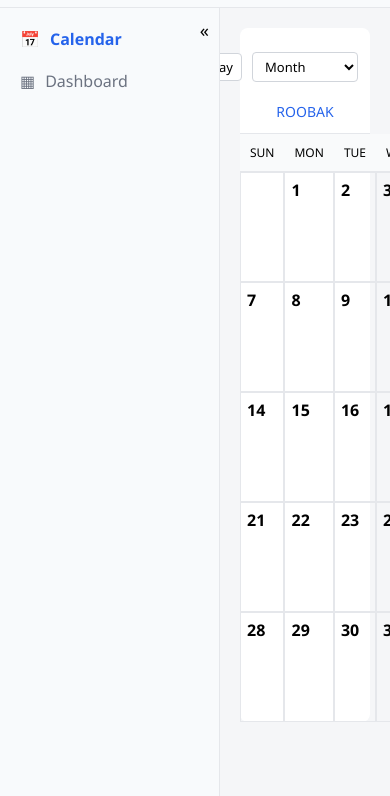
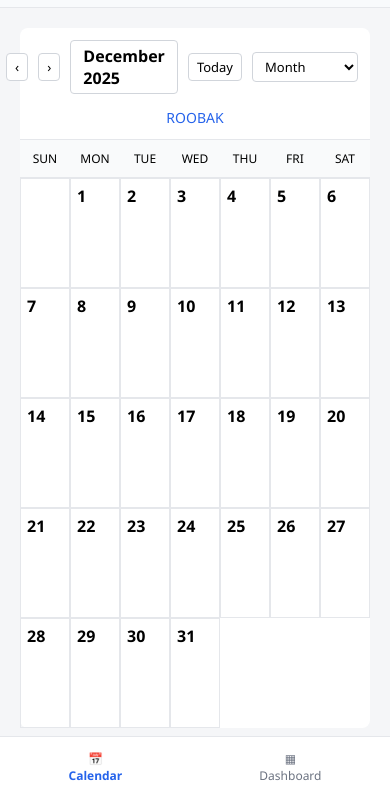
Before and after one commit to Roobak23/appointment-scheduler, a plain HTML site: page index.html in a window 390 px wide. Shown: the part 48-844 px from the top of the page. Drawn offline with Linux system fonts and the light colour scheme.

Commit message:
final update

```diff
--- a/index.html
+++ b/index.html
@@ -165,6 +165,18 @@
   </form>
 </div>
 
+<nav class="mobile-nav">
+  <div class="mobile-nav-item active" data-page="calendar">
+    📅
+    <span>Calendar</span>
+  </div>
+  <div class="mobile-nav-item" data-page="dashboard">
+    ▦
+    <span>Dashboard</span>
+  </div>
+</nav>
+
+
 <script src="script.js"></script>
 </body>
 </html>
--- a/script.js
+++ b/script.js
@@ -10,15 +10,33 @@ const dashboardPage = document.getElementById("dashboardPage");
 let current = new Date();
 let appointments = JSON.parse(localStorage.getItem("appointments")) || [];
 
+function switchPage(page) {
+  calendarPage.classList.toggle("hidden", page !== "calendar");
+  dashboardPage.classList.toggle("hidden", page !== "dashboard");
+
+  document.querySelectorAll(".nav-item").forEach(i => {
+    i.classList.toggle("active", i.dataset.page === page);
+  });
+
+  document.querySelectorAll(".mobile-nav-item").forEach(i => {
+    i.classList.toggle("active", i.dataset.page === page);
+  });
+}
+
+
 document.querySelectorAll(".nav-item").forEach(item => {
-  item.onclick = () => {
-    document.querySelectorAll(".nav-item").forEach(i => i.classList.remove("active"));
-    item.classList.add("active");
+  item.addEventListener("click", () => {
+    switchPage(item.dataset.page);
+  });
+});
 
-    calendarPage.classList.toggle("hidden", item.dataset.page !== "calendar");
-    dashboardPage.classList.toggle("hidden", item.dataset.page !== "dashboard");
-  };
+document.querySelectorAll(".mobile-nav-item").forEach(item => {
+  item.addEventListener("click", () => {
+    switchPage(item.dataset.page);
+  });
 });
+
+
 
 const collapseBtn = document.querySelector(".collapse");
 const sidebar = document.querySelector(".sidebar");
@@ -203,3 +221,4 @@ function setStatus(index, status) {
   renderCalendar();
   renderTable();
 }
+switchPage("calendar");
--- a/styles.css
+++ b/styles.css
@@ -97,11 +97,14 @@ body {
   border-radius: 8px 8px 0 0;
   padding: 12px;
   border-bottom: 1px solid #e5e7eb;
+  display: flex;
+  flex-direction: column;
+  gap: 6px;
 }
 
 .calendar-controls {
   display: flex;
-  justify-content: center;
+  justify-content: space-between;
   align-items: center;
   gap: 10px;
 }
@@ -268,6 +271,10 @@ th, td {
   gap: 12px;
   margin-bottom: 16px;
   flex-wrap: wrap;
+  background: #ffffff;
+  padding: 12px;
+  border-radius: 8px;
+  border: 1px solid #e5e7eb;
 }
 
 .dashboard-filters input {
@@ -281,6 +288,7 @@ th, td {
   background: white;
   border-radius: 8px;
   padding: 12px;
+  border: 1px solid #e5e7eb;
 }
 
 .dashboard-card h4 {
@@ -359,3 +367,59 @@ th, td {
 .event-actions span:hover {
   background: rgba(0,0,0,0.15);
 }
+@media (max-width: 768px) {
+  .sidebar {
+    display: none;
+  }
+
+  .layout {
+    flex-direction: column;
+  }
+
+  .main {
+    padding-bottom: 70px; /* space for bottom nav */
+  }
+}
+@media (max-width: 768px) {
+  .dashboard-card {
+    overflow-x: auto;
+  }
+
+  table {
+    min-width: 800px;
+  }
+}
+/* MOBILE BOTTOM NAV */
+.mobile-nav {
+  display: none;
+}
+
+@media (max-width: 768px) {
+  .mobile-nav {
+    position: fixed;
+    bottom: 0;
+    left: 0;
+    right: 0;
+    height: 60px;
+    background: #ffffff;
+    border-top: 1px solid #e5e7eb;
+    display: flex;
+    justify-content: space-around;
+    align-items: center;
+    z-index: 1000;
+  }
+
+  .mobile-nav-item {
+    display: flex;
+    flex-direction: column;
+    align-items: center;
+    font-size: 12px;
+    color: #6b7280;
+    cursor: pointer;
+  }
+
+  .mobile-nav-item.active {
+    color: #2563eb;
+    font-weight: 600;
+  }
+}
```
